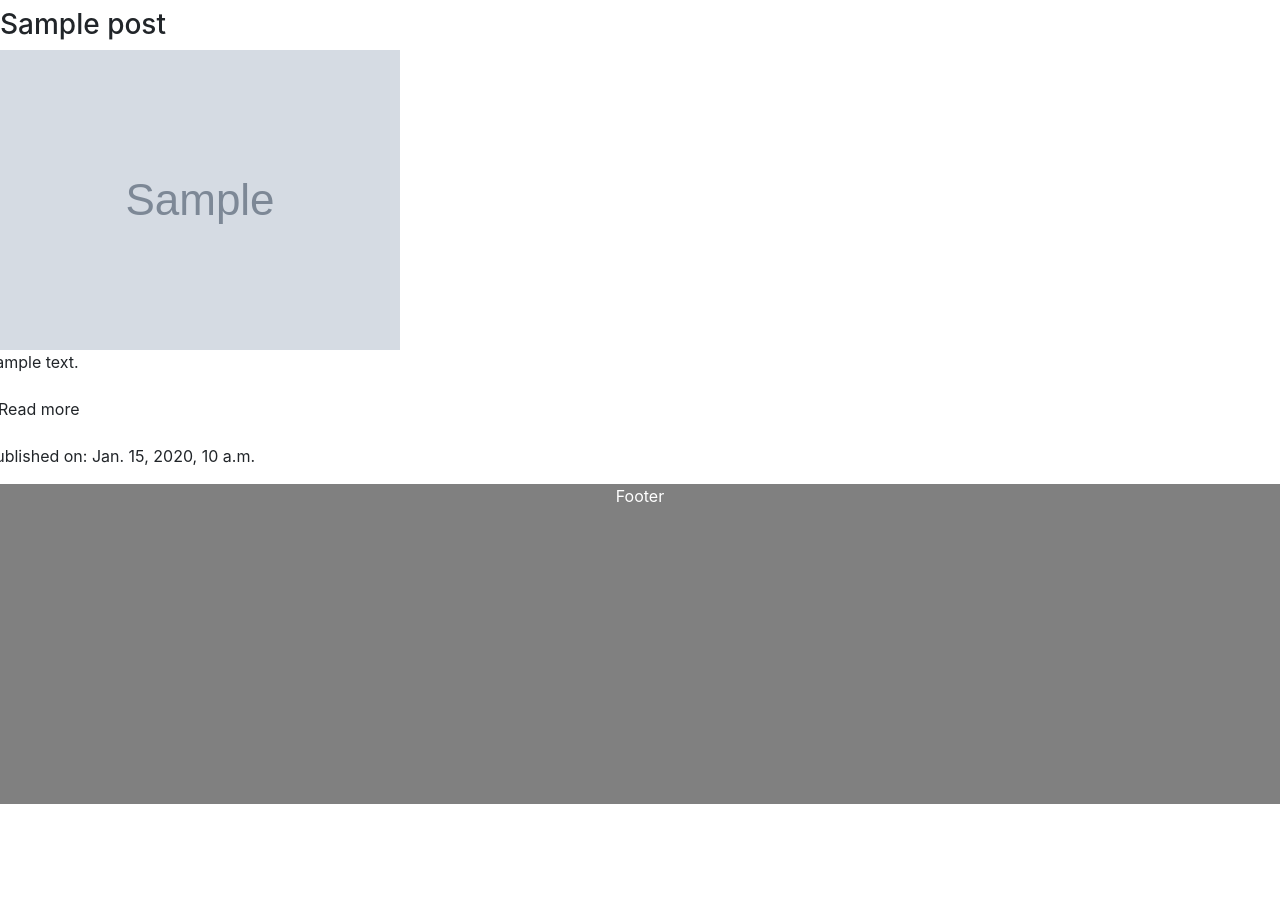
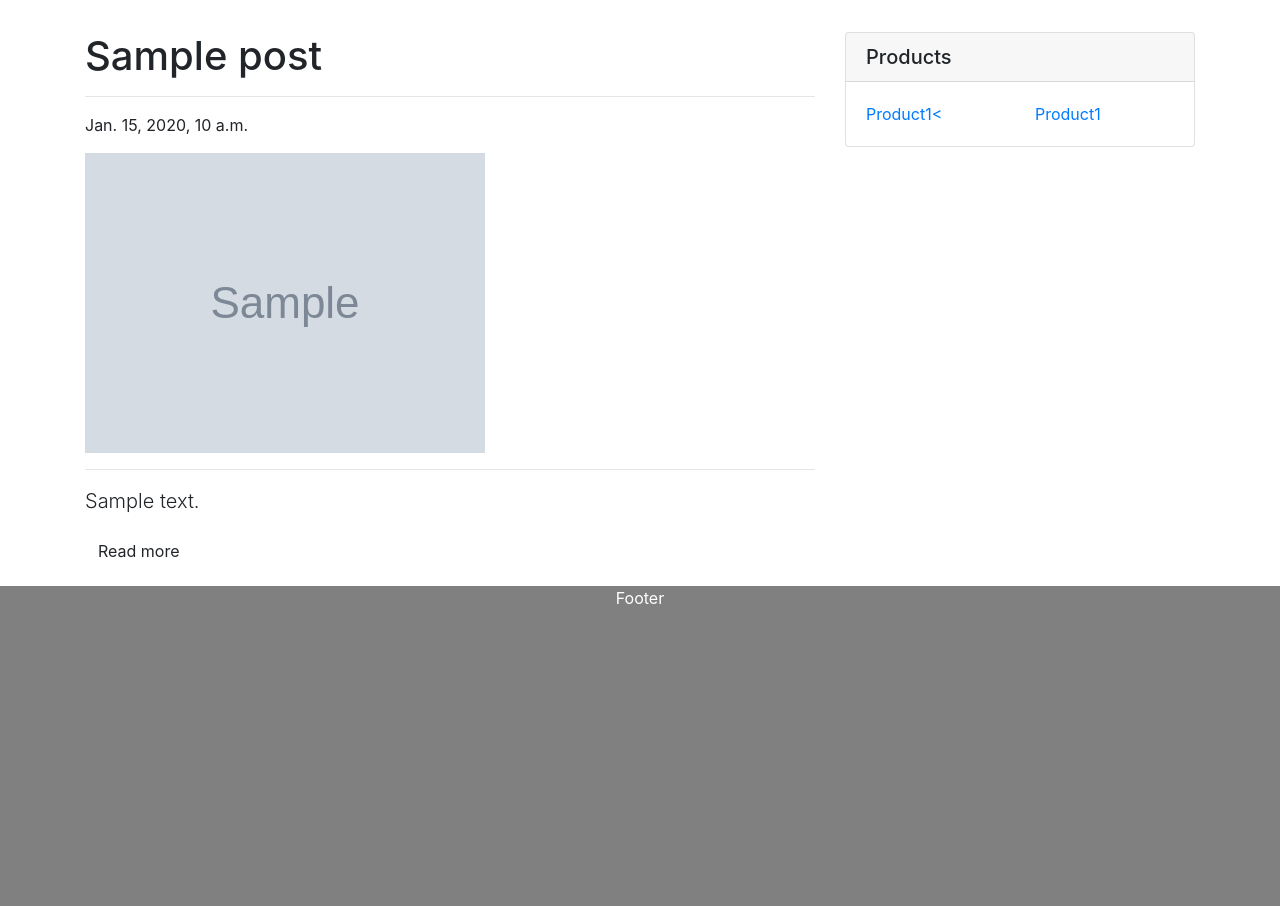
Before and after one commit to lucassuar/django-tech-ecommerce-app, a Django app: template posts/templates/blogposts.html in a window 1280 px wide. Shown: the part 56-962 px from the top of the page. Before the commit the page ends 860 px from the top, so only its background shows below. Run offline with Django 3.2, Linux system fonts and the light colour scheme; the template is opened without the code that fills it: values that come from a table or form of the project are taken from there, others are empty; tables that the repository leaves empty hold one stand-in row (values such as "Sample post"); grey boxes marked "Sample" are stand-in pictures; some libraries are stand-ins or nearby versions.

Commit message:
First draft layout of blogpost.html page to show case all post from blog

```diff
--- a/posts/templates/blogposts.html
+++ b/posts/templates/blogposts.html
@@ -1,19 +1,54 @@
 {% extends 'base.html' %}
 {% block content %}
+
+
+<div class="container">
+    <div class="row">
     {% for post in posts %}
-        <div class="row">
-            <div class="col-md-10 col-sm-9">
-                <h3>{{ post.title }}</h3>
-                <img class="img-blogpost" src="/media/{{ post.image }}">
+              <div class="col-lg-8">
+                    <h1 class="mt-4">{{ post.title }}</h1>
+                    <hr>
+
+                    <p> {{ post.published_date }} </p>
+                    <img class="img-fluid" src="/media/{{ post.image }}">
+                    <hr>
+
+                    <p class="lead">{{ post.content|truncatewords:30 }}</p>
+                    <p><a href="{% url 'post_detail' post.id %}"  class="btn btn-default">Read more</a></p>
+              </div>
+
+        {% endfor %}
+
+
+ <!-- Sidebar Widgets Column -->
+      <div class="col-md-4">
+            <!-- Categories Widget -->
+            <div class="card my-4">
+              <h5 class="card-header">Products</h5>
+              <div class="card-body">
                 <div class="row">
-                    <div class="col-xs-9">
-                        <p>{{ post.content|truncatewords:30 }}</p>
-                        <p><a href="{% url 'post_detail' post.id %}"  class="btn btn-default">Read more</a></p>
-                        <p><span class="boldtext">Published on:</span> {{ post.published_date }} </p>
-                    </div>
+                  <div class="col-lg-6">
+                    <ul class="list-unstyled mb-0">
+                      <li>
+                        <a href="#">Product1<</a>
+                      </li>
+                    </ul>
+                  </div>
+                  <div class="col-lg-6">
+                    <ul class="list-unstyled mb-0">
+                      <li>
+                        <a href="#">Product1</a>
+                      </li>
+                    </ul>
+                  </div>
                 </div>
+              </div>
             </div>
-            <hr>
         </div>
-    {% endfor %}
+
+    </div>
+  </div>
+
+
+
 {% endblock %}
--- a/static/css/styles.css
+++ b/static/css/styles.css
@@ -86,6 +86,9 @@ body, html {
     filter: brightness(50%);
 }
 
+/* Blog entries section - products page */
+
+
 
 /* ----------------------------------------------------------------------------------------
                                  3. Footer CSS
```
Also changed, not shown: media/images/linkedin-phone.jpeg (added).
